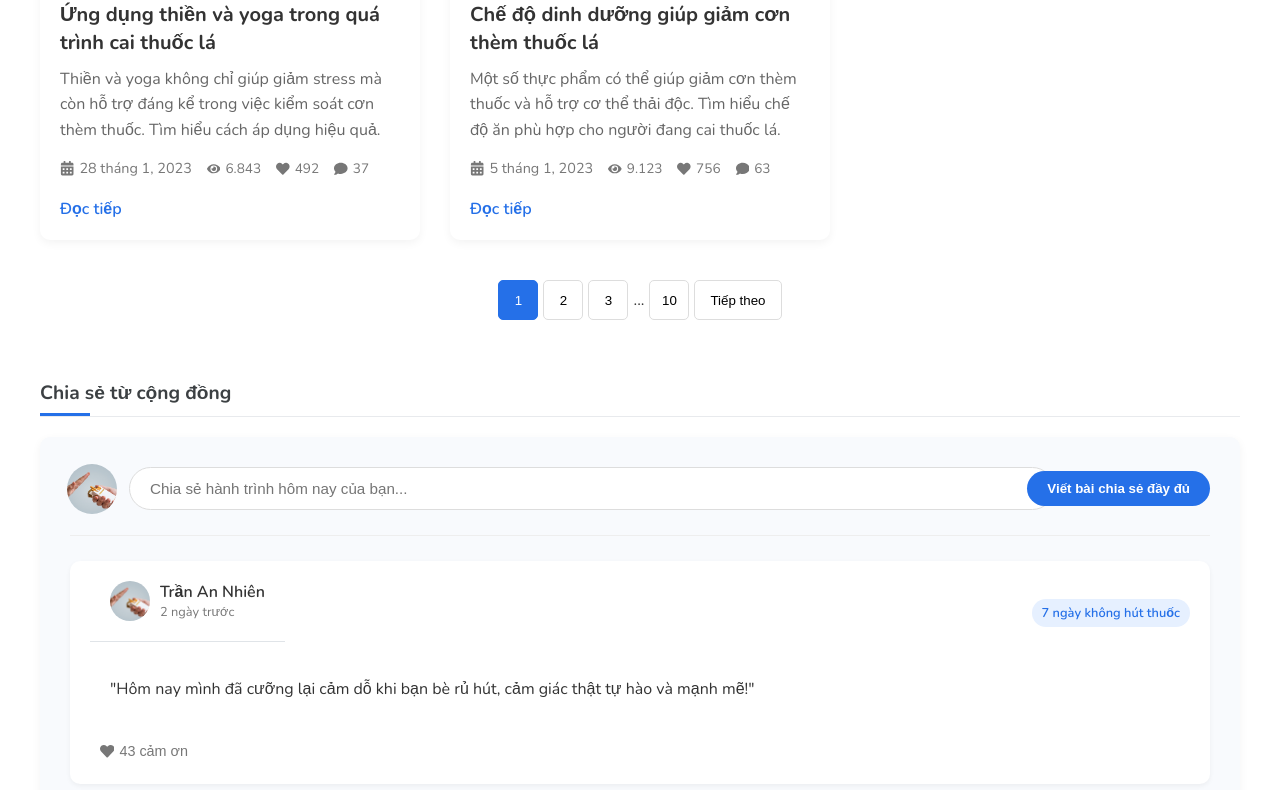
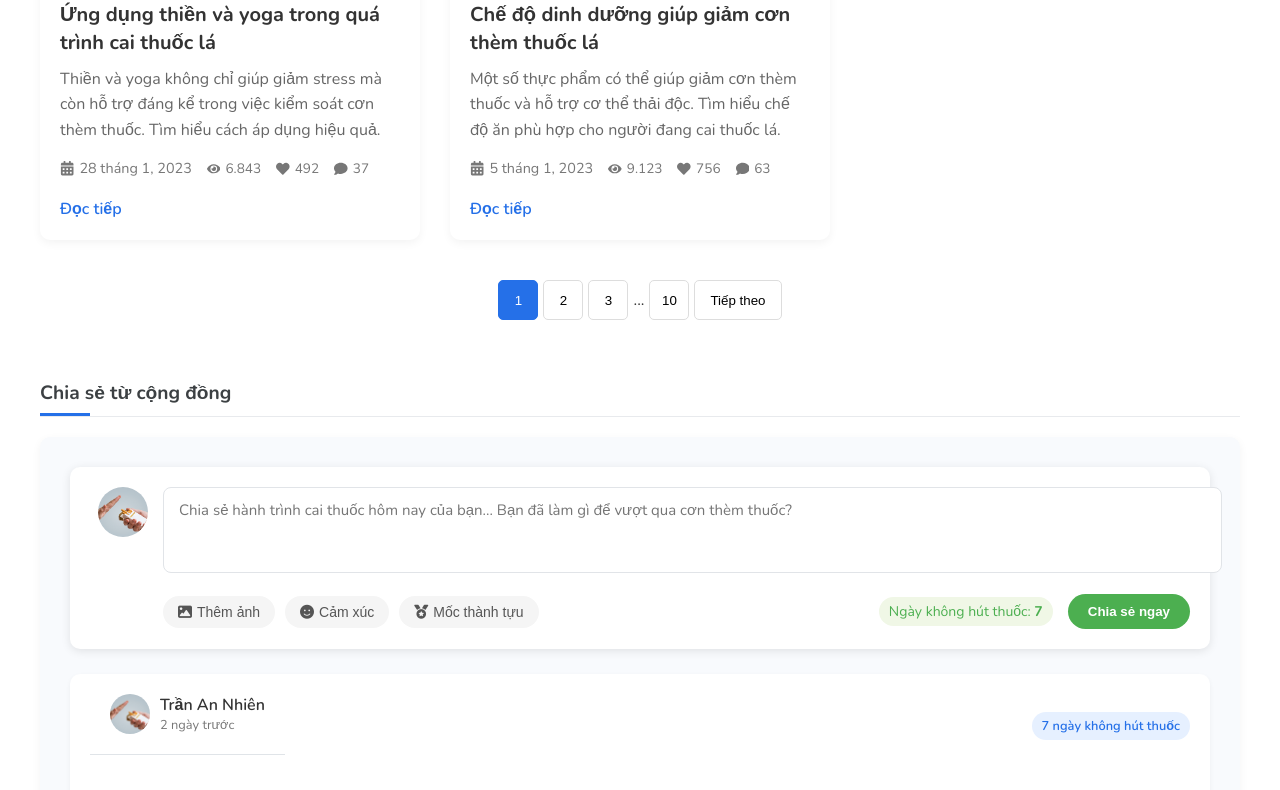
Before and after one commit to DangNhutTruong/Project-SWP391, a React (Vite) app: page /blog in a window 1280 px wide. Shown: the part 1988-2778 px from the top of the page. Built offline with nearby package versions, Linux system fonts and the light colour scheme.

Commit message:
update chia sẽ hành trình cai thuốc

```diff
--- a/src/page/Blog.css
+++ b/src/page/Blog.css
@@ -380,45 +380,113 @@
 
 .share-post {
   display: flex;
-  align-items: center;
-  gap: 15px;
-  padding-bottom: 25px;
-  border-bottom: 1px solid #eee;
+  background-color: #fff;
+  padding: 20px;
+  border-radius: 10px;
+  box-shadow: 0 2px 10px rgba(0, 0, 0, 0.1);
   margin-bottom: 25px;
 }
 
-.user-avatar img {
+.user-avatar {
   width: 50px;
   height: 50px;
   border-radius: 50%;
+  overflow: hidden;
+  margin-right: 15px;
+  flex-shrink: 0;
+}
+
+.user-avatar img {
+  width: 100%;
+  height: 100%;
   object-fit: cover;
 }
 
-.share-input {
+.share-input-container {
   flex: 1;
 }
 
-.share-input input {
+.share-input {
+  margin-bottom: 15px;
+}
+
+.share-input textarea {
   width: 100%;
-  padding: 12px 20px;
-  border: 1px solid #ddd;
-  border-radius: 30px;
-  font-size: 0.95rem;
+  border: 1px solid #e1e4e8;
+  border-radius: 8px;
+  padding: 12px 15px;
+  resize: none;
+  font-family: inherit;
+  font-size: 15px;
+  transition: border-color 0.3s;
+}
+
+.share-input textarea:focus {
+  outline: none;
+  border-color: #4CAF50;
+  box-shadow: 0 0 0 2px rgba(76, 175, 80, 0.2);
+}
+
+.share-options {
+  display: flex;
+  justify-content: space-between;
+  align-items: center;
+  flex-wrap: wrap;
+}
+
+.share-attachments {
+  display: flex;
+  gap: 10px;
+  flex-wrap: wrap;
+}
+
+.attachment-btn {
+  background-color: #f5f5f5;
+  border: none;
+  border-radius: 20px;
+  padding: 8px 15px;
+  font-size: 14px;
+  color: #555;
+  cursor: pointer;
+  transition: all 0.3s;
+  display: flex;
+  align-items: center;
+  gap: 5px;
+}
+
+.attachment-btn:hover {
+  background-color: #e9e9e9;
+}
+
+.share-actions {
+  display: flex;
+  align-items: center;
+  gap: 15px;
+}
+
+.milestone-tracker {
+  background-color: #f0f7e6;
+  padding: 5px 10px;
+  border-radius: 20px;
+  font-size: 14px;
+  color: #4CAF50;
 }
 
 .share-btn {
-  background-color: #2570e8;
+  background-color: #4CAF50;
   color: white;
   border: none;
+  border-radius: 20px;
   padding: 10px 20px;
-  border-radius: 30px;
-  font-weight: 600;
+  font-weight: bold;
   cursor: pointer;
-  transition: background-color 0.3s;
+  transition: all 0.3s;
 }
 
 .share-btn:hover {
-  background-color: #1a5fcb;
+  background-color: #3e8e41;
+  transform: translateY(-2px);
+  box-shadow: 0 4px 8px rgba(0, 0, 0, 0.1);
 }
 
 .community-posts {
--- a/src/page/Blog.jsx
+++ b/src/page/Blog.jsx
@@ -228,13 +228,33 @@ export default function Blog() {
               <div className="user-avatar">
                 <img src="/image/hero/quit-smoking-2.png" alt="User Avatar" />
               </div>
-              <div className="share-input">
-                <input
-                  type="text"
-                  placeholder="Chia sẻ hành trình hôm nay của bạn..."
-                />
+              <div className="share-input-container">
+                <div className="share-input">
+                  <textarea
+                    placeholder="Chia sẻ hành trình cai thuốc hôm nay của bạn... Bạn đã làm gì để vượt qua cơn thèm thuốc?"
+                    rows="3"
+                  ></textarea>
+                </div>
+                <div className="share-options">
+                  <div className="share-attachments">
+                    <button className="attachment-btn">
+                      <i className="fas fa-image"></i> Thêm ảnh
+                    </button>
+                    <button className="attachment-btn">
+                      <i className="fas fa-smile"></i> Cảm xúc
+                    </button>
+                    <button className="attachment-btn">
+                      <i className="fas fa-medal"></i> Mốc thành tựu
+                    </button>
+                  </div>
+                  <div className="share-actions">
+                    <span className="milestone-tracker">
+                      Ngày không hút thuốc: <strong>7</strong>
+                    </span>
+                    <button className="share-btn">Chia sẻ ngay</button>
+                  </div>
+                </div>
               </div>
-              <button className="share-btn">Viết bài chia sẻ đầy đủ</button>
             </div>
 
             <div className="community-posts">
```
Also changed, not shown: 1 other file (tests, documents, lock files or other folders).
